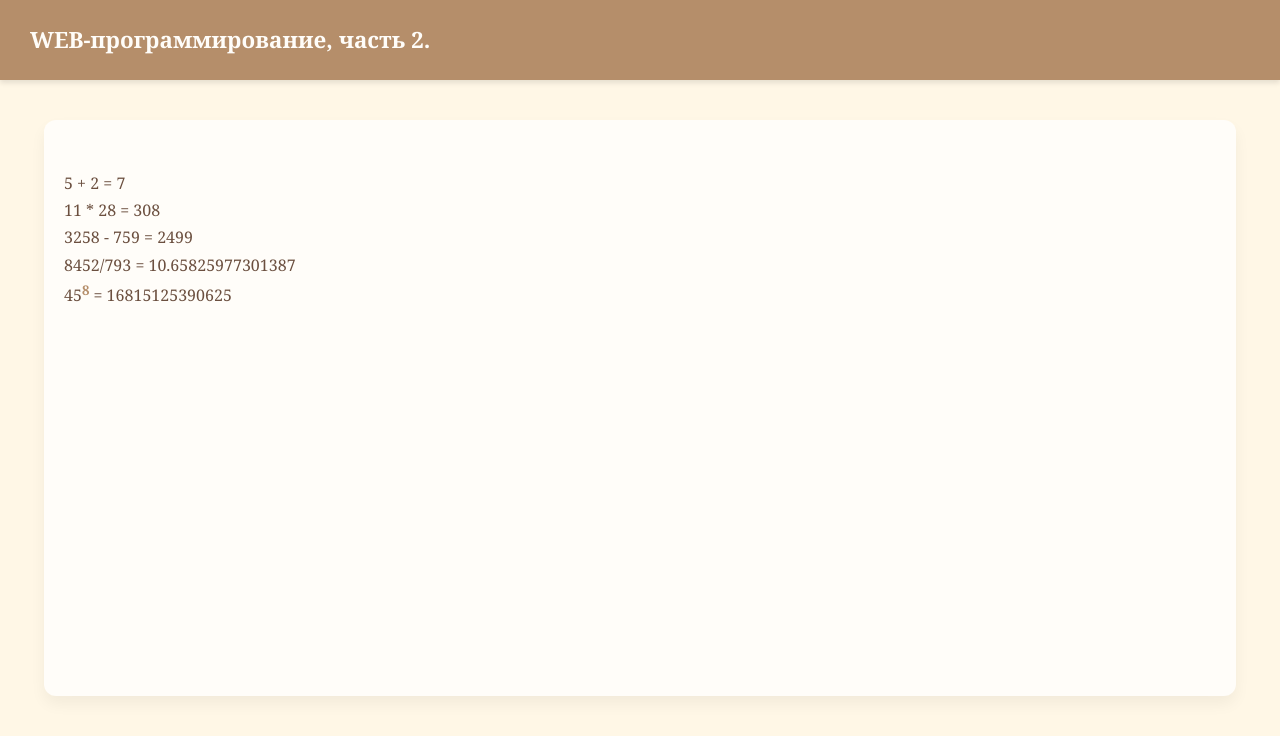
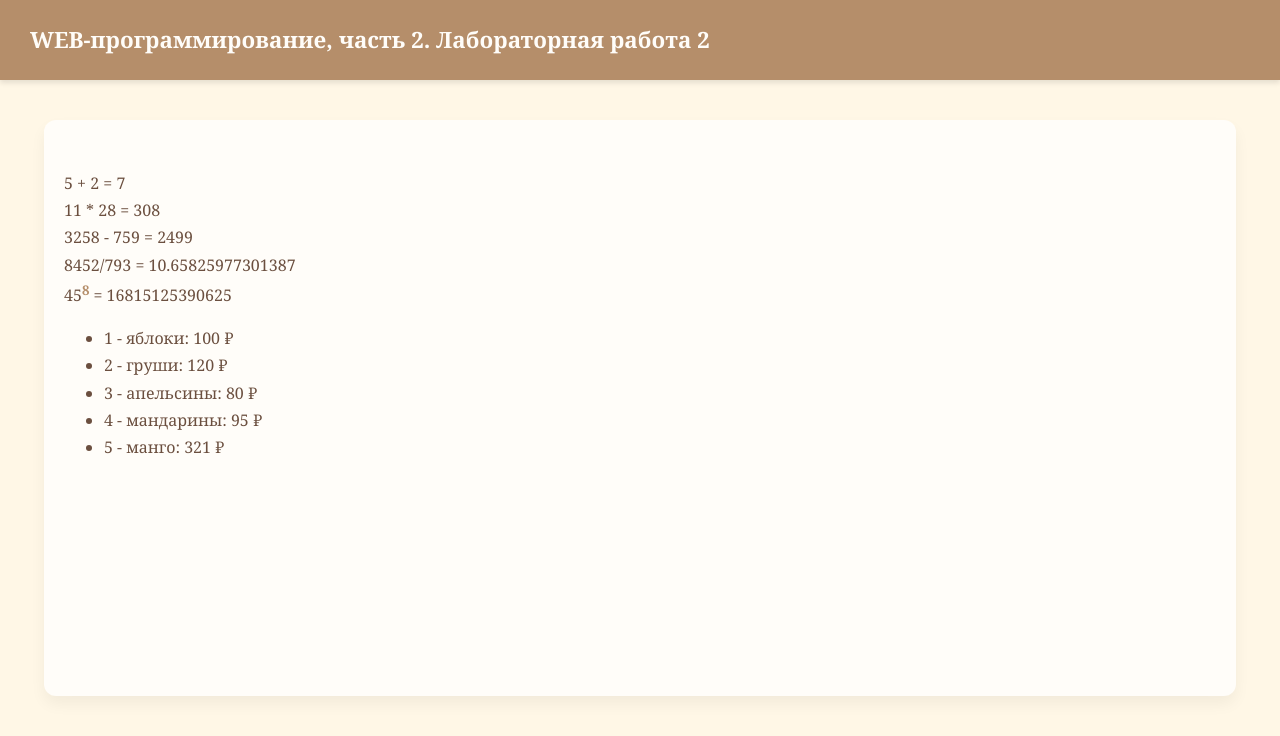
Before and after one commit to Sonika456/web_lab2, a Flask app: page /lab2/example in a window 1280 px wide. Shown: the top 736 px of the page. Run offline with Flask 3, Linux system fonts and the light colour scheme.

Commit message:
Цикл в шаблоне

```diff
--- a/app.py
+++ b/app.py
@@ -444,4 +444,11 @@
     numlab = 2
     group = 'ФБИ-34'
     course = '3 курс'
-    return render_template('example.html')
+    fruits = [
+        {'name': 'яблоки', 'price': 100},
+        {'name': 'груши', 'price': 120},
+        {'name': 'апельсины', 'price': 80},
+        {'name': 'мандарины', 'price': 95},
+        {'name': 'манго', 'price': 321}
+    ]
+    return render_template('example.html', name=name, numlab=numlab, group=group, course=course, fruits=fruits)
--- a/templates/example.html
+++ b/templates/example.html
@@ -17,6 +17,12 @@
         3258 - 759 = {{ 3258 - 759 }} <br>
         8452/793 = {{ 8452/793 }} <br>
         45<sup>8</sup> = {{ 45**8 }} <br>
+
+        <ul>
+            {% for f in fruits %}
+            <li>{{ loop.index }} - {{ f.name }}: {{ f.price }} &#x20bd;</li>
+            {% endfor %}
+        </ul>
     </main>
 
     <footer>
```
